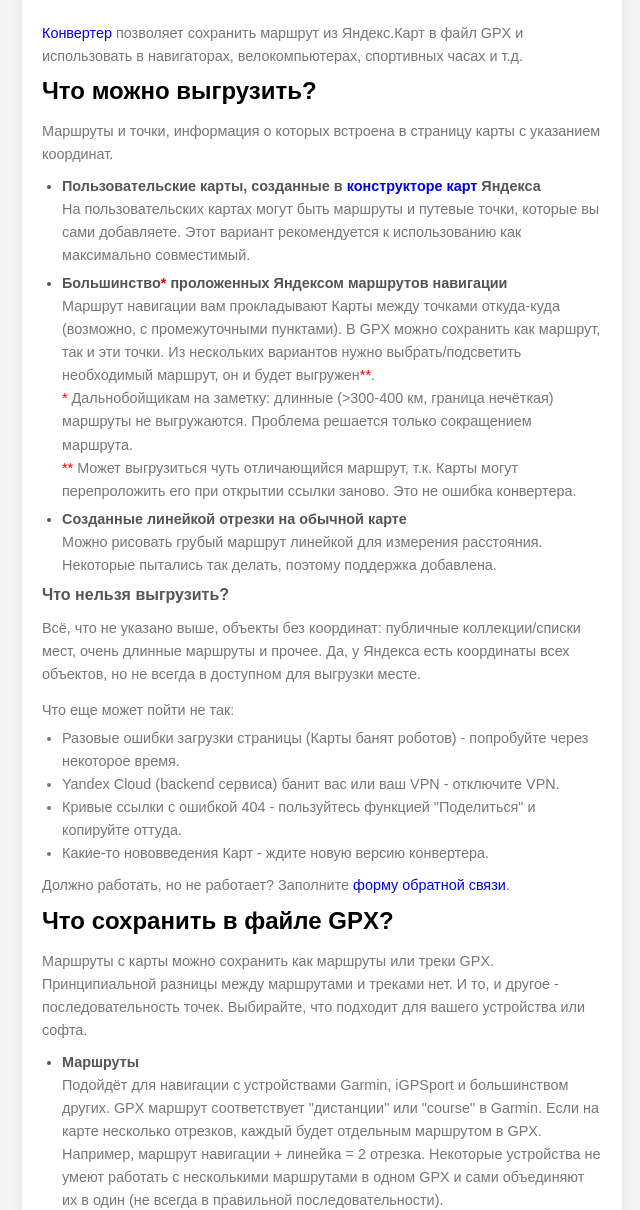
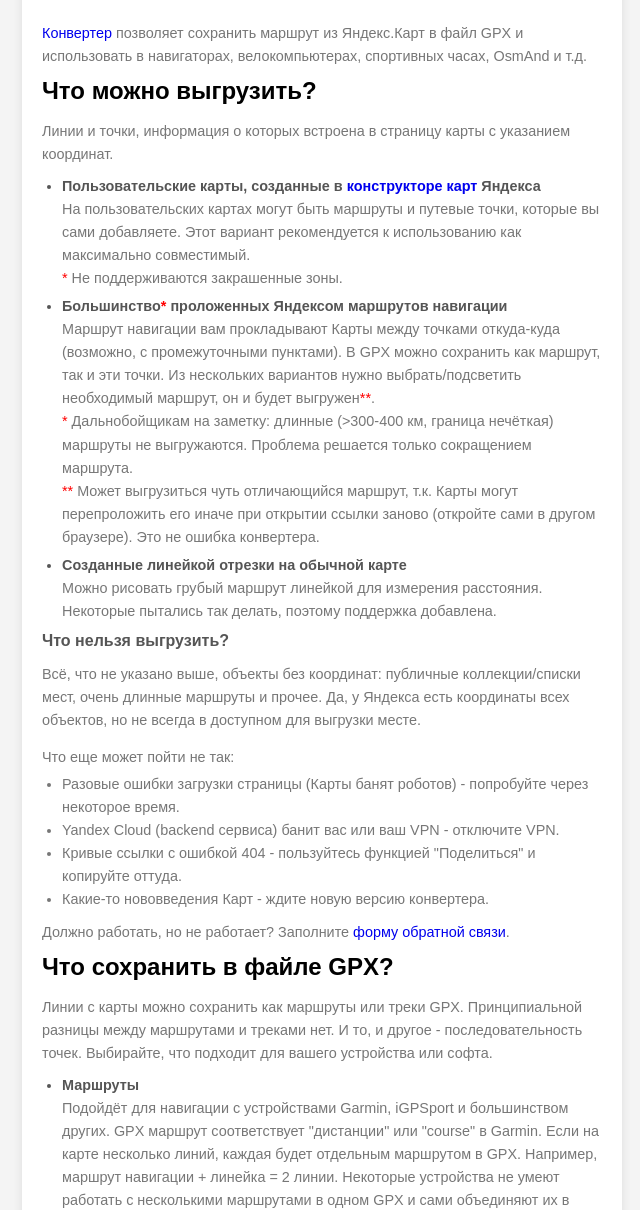
Before and after one commit to ag79/yndx-gpx-web, a plain HTML site: page help.html in a window 1280 px wide. Shown: the part 94-1304 px from the top of the page, without its empty margins (318-958 px from the left). Drawn offline with Linux system fonts and the light colour scheme.

Commit message:
minor edits

```diff
--- a/help.html
+++ b/help.html
@@ -29,15 +29,16 @@ ym(101940930, "init", {
 <div class="container">
 <a href="./" class="back-arrow">&#9664;</a>
 <h1>Справка</h1>
-<p class="description"><a href="./">Конвертер</a> позволяет сохранить маршрут из Яндекс.Карт в файл GPX и использовать в навигаторах,
-велокомпьютерах, спортивных часах и т.д.</p>
+<p class="description"><a href="./">Конвертер</a> позволяет сохранить маршрут из Яндекс.Карт в файл GPX и
+использовать в навигаторах, велокомпьютерах, спортивных часах, OsmAnd и т.д.</p>
 
 <h2>Что можно выгрузить?</h2>
-<p class="description">Маршруты и точки, информация о которых встроена в страницу карты с указанием координат.</p>
+<p class="description">Линии и точки, информация о которых встроена в страницу карты с указанием координат.</p>
 <ul class="description-list">
     <label><li>Пользовательские карты, созданные в <a href="https://yandex.ru/map-constructor/">конструкторе карт</a> Яндекса</li></label>
 На пользовательских картах могут быть маршруты и путевые точки, которые вы сами добавляете.
 Этот вариант рекомендуется к использованию как максимально совместимый.
+<p><span style=color:red>*</span> Не поддерживаются закрашенные зоны.</p>
 
     <label><li>Большинство<span style=color:red>*</span> проложенных Яндексом маршрутов навигации</li></label>
 Маршрут навигации вам прокладывают Карты между точками откуда-куда
@@ -46,7 +47,8 @@ ym(101940930, "init", {
 <p><span style=color:red>*</span> Дальнобойщикам на заметку: длинные (&gt;300-400 км,
 граница нечёткая) маршруты не выгружаются. Проблема решается только сокращением маршрута.</p>
 <p><span style=color:red>**</span> Может выгрузиться чуть отличающийся маршрут, т.к. Карты могут
-перепроложить его при открытии ссылки заново. Это не ошибка конвертера.</p>
+перепроложить его иначе при открытии ссылки заново (откройте сами в другом браузере).
+Это не ошибка конвертера.</p>
 
     <label><li>Созданные линейкой отрезки на обычной карте</li></label>
 Можно рисовать грубый маршрут линейкой для измерения расстояния. Некоторые пытались так делать,
@@ -71,7 +73,7 @@ ym(101940930, "init", {
 
 <h2>Что сохранить в файле GPX?</h2>
 <p class="description">
-Маршруты с карты можно сохранить как маршруты или треки GPX.
+Линии с карты можно сохранить как маршруты или треки GPX.
 Принципиальной разницы между маршрутами и треками нет. И то, и другое - последовательность точек.
 Выбирайте, что подходит для вашего устройства или софта.
 </p>
@@ -79,8 +81,8 @@ ym(101940930, "init", {
     <label><li>Маршруты</li></label>
 Подойдёт для навигации с устройствами Garmin, iGPSport и большинством других.
 GPX маршрут соответствует "дистанции" или "course" в Garmin.
-Если на карте несколько отрезков, каждый будет отдельным маршрутом в GPX.
-Например, маршрут навигации + линейка = 2 отрезка.
+Если на карте несколько линий, каждая будет отдельным маршрутом в GPX.
+Например, маршрут навигации + линейка = 2 линии.
 Некоторые устройства не умеют работать с несколькими
 маршрутами в одном GPX и сами объединяют их в один (не всегда в правильной последовательности).
 
@@ -93,6 +95,8 @@ GPX маршрут соответствует "дистанции" или "cours
 Если отрезки не последовательные, результат может не оправдать ожиданий.
 
     <label><li>Путевые точки (POI)</li></label>
+Точки выгружаются как есть. Некоторые велокомпьютеры игнорируют точки, которые лежат не
+на маршруте, а большинство не поддерживает их в принципе.
 
     <label><li>Высоты</li></label>
 Для аналитики и визуализации высотного профиля трека в стороннем софте можно
```
Also changed, not shown: index.html (+2 -1 lines).
